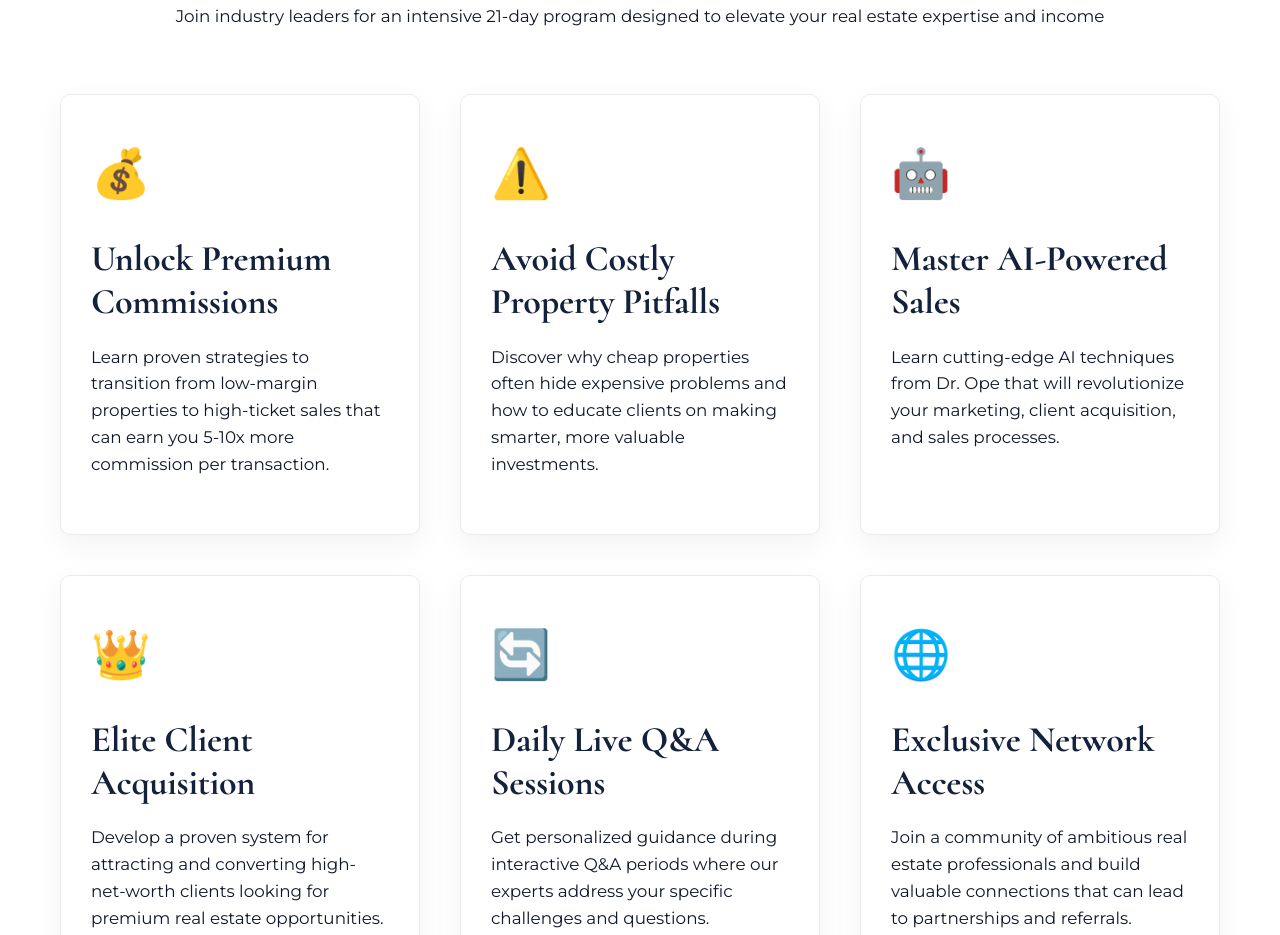
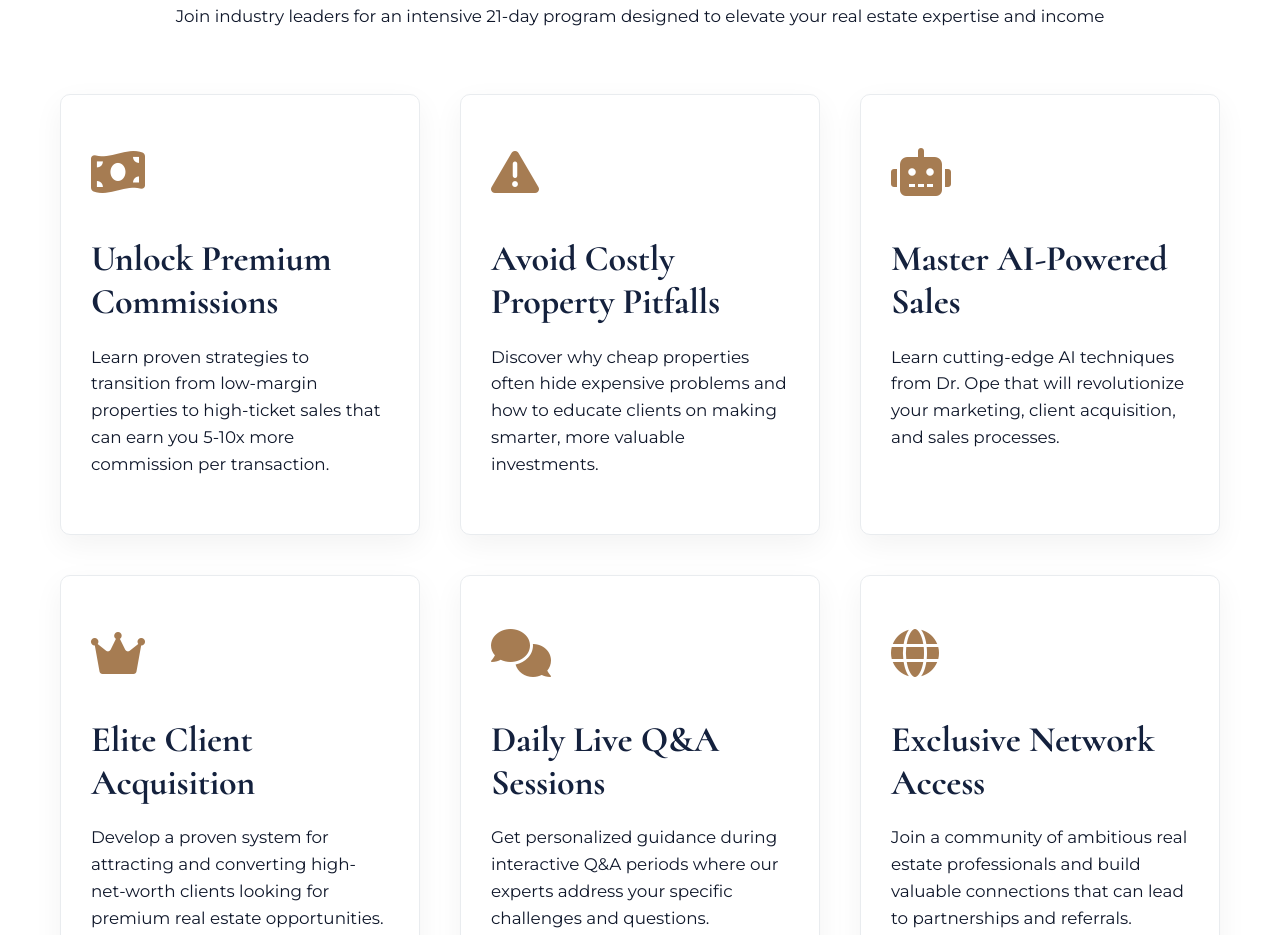
Before and after one commit to DaramolaD/gtext-associate, a website: page index.html in a window 1280 px wide. Shown: the part 1367-2302 px from the top of the page. Drawn offline with Linux system fonts and the light colour scheme.

Commit message:
modify the icon for better uiux

```diff
--- a/index.html
+++ b/index.html
@@ -105,7 +105,7 @@
         </div>
         <div class="about-grid">
           <div class="about-card">
-            <div class="about-card-icon">💰</div>
+            <div class="about-card-icon"><i class="fas fa-money-bill-wave"></i></div>
             <h3>Unlock Premium Commissions</h3>
             <p>
               Learn proven strategies to transition from low-margin properties
@@ -114,7 +114,7 @@
             </p>
           </div>
           <div class="about-card">
-            <div class="about-card-icon">⚠️</div>
+            <div class="about-card-icon"><i class="fas fa-exclamation-triangle"></i></div>
             <h3>Avoid Costly Property Pitfalls</h3>
             <p>
               Discover why cheap properties often hide expensive problems and
@@ -123,7 +123,7 @@
             </p>
           </div>
           <div class="about-card">
-            <div class="about-card-icon">🤖</div>
+            <div class="about-card-icon"><i class="fas fa-robot"></i></div>
             <h3>Master AI-Powered Sales</h3>
             <p>
               Learn cutting-edge AI techniques from Dr. Ope that will
@@ -132,7 +132,7 @@
             </p>
           </div>
           <div class="about-card">
-            <div class="about-card-icon">👑</div>
+            <div class="about-card-icon"><i class="fas fa-crown"></i></div>
             <h3>Elite Client Acquisition</h3>
             <p>
               Develop a proven system for attracting and converting
@@ -141,7 +141,7 @@
             </p>
           </div>
           <div class="about-card">
-            <div class="about-card-icon">🔄</div>
+            <div class="about-card-icon"><i class="fas fa-comments"></i></div>
             <h3>Daily Live Q&A Sessions</h3>
             <p>
               Get personalized guidance during interactive Q&A periods where our
@@ -149,7 +149,7 @@
             </p>
           </div>
           <div class="about-card">
-            <div class="about-card-icon">🌐</div>
+            <div class="about-card-icon"><i class="fas fa-globe"></i></div>
             <h3>Exclusive Network Access</h3>
             <p>
               Join a community of ambitious real estate professionals and build
```
